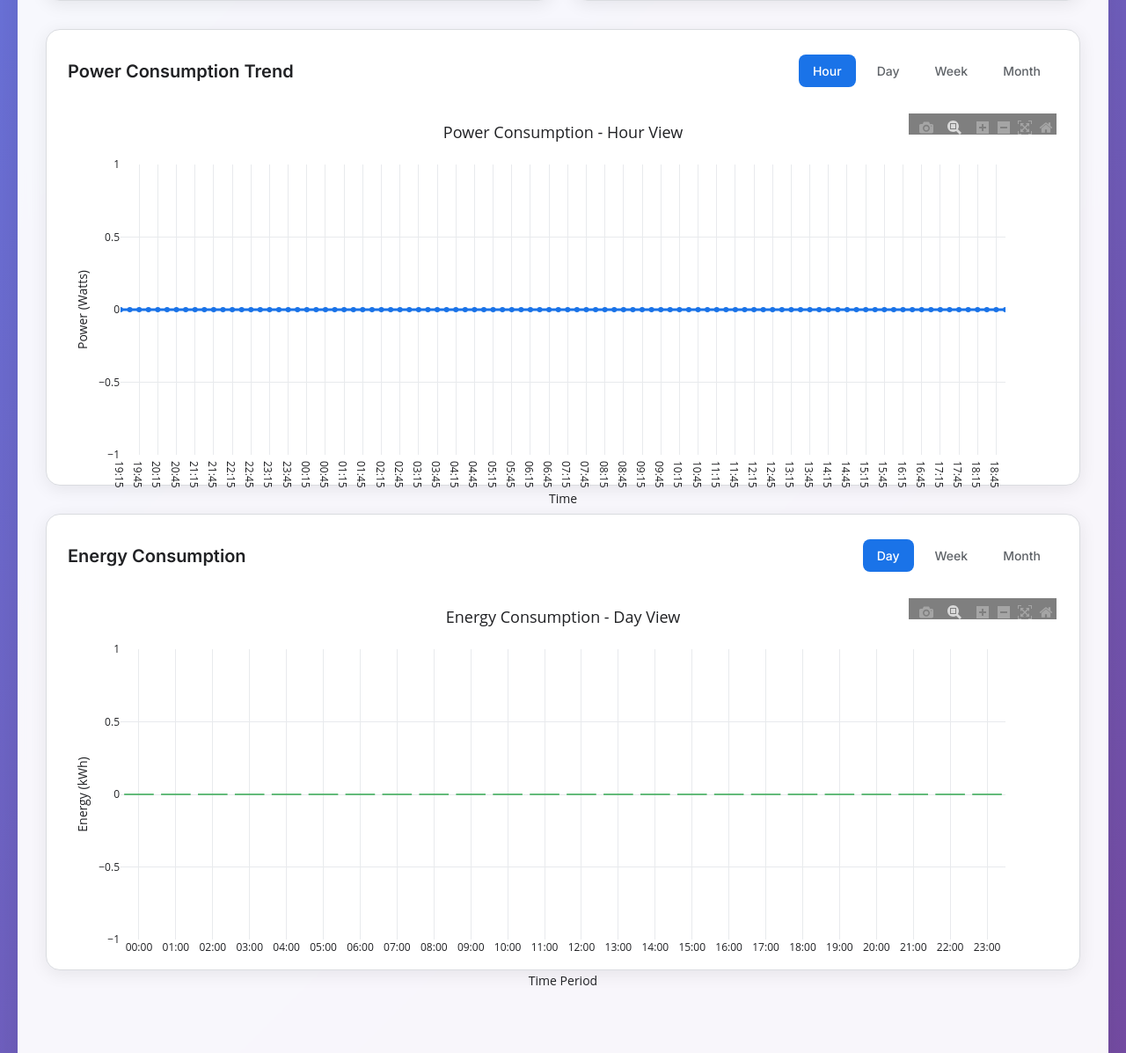
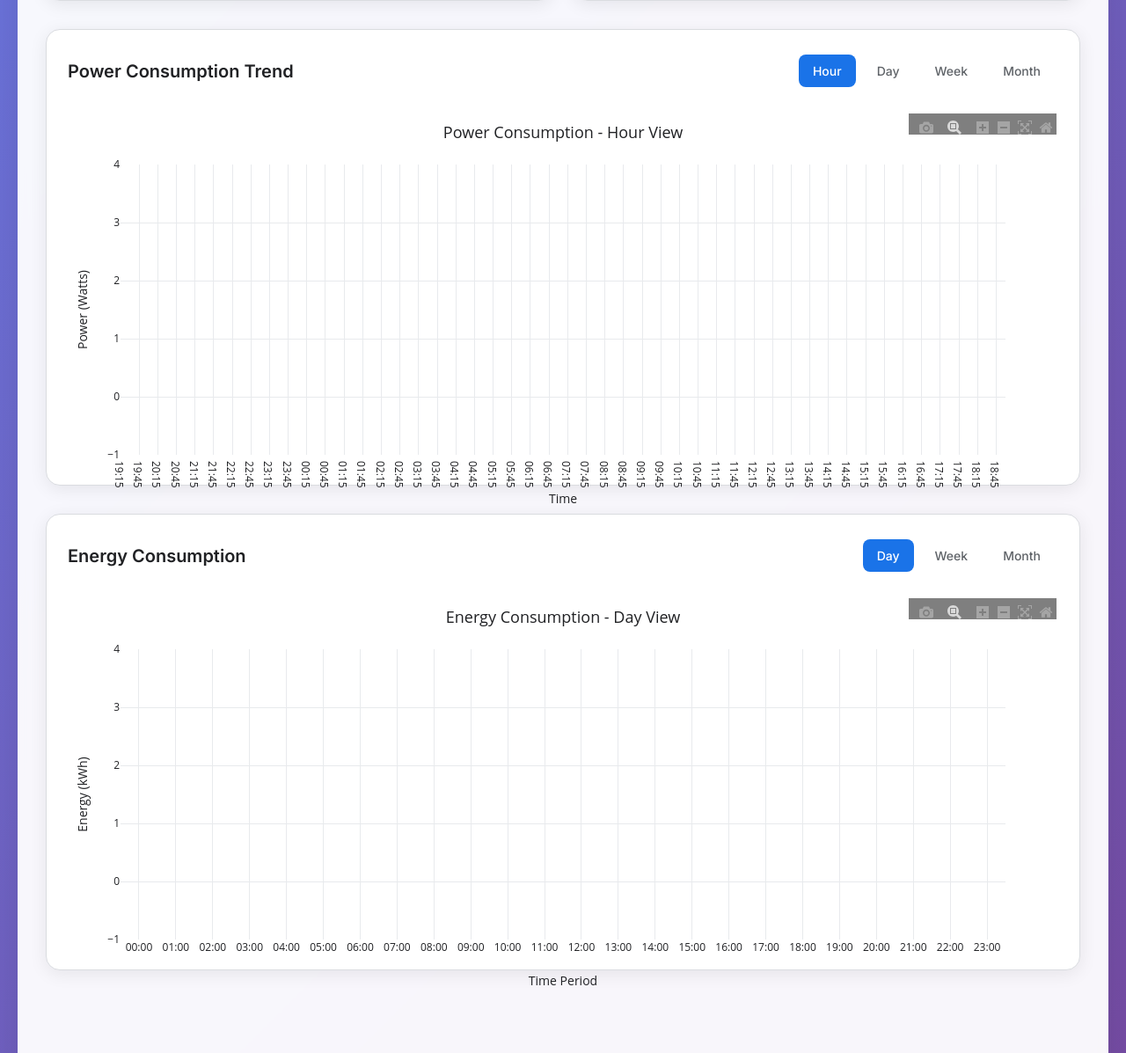
Before and after one commit to TWSOLLTD/PDU, a Flask app: page / in a window 1280 px wide. Shown: the part 829-2026 px from the top of the page at 88% size. Run offline with Flask 3, Linux system fonts and the light colour scheme; data comes from the database, SQL or seed files in the repository; data that the repository does not hold is empty; some libraries are stand-ins or nearby versions.

Commit message:
more graph fixes

```diff
--- a/app.py
+++ b/app.py
@@ -186,7 +186,7 @@ def get_power_data():
                     avg_power = sum(interval_data[target_interval]) / len(interval_data[target_interval])
                     chart_data['power_watts'].append(round(avg_power, 1))
                 else:
-                    chart_data['power_watts'].append(0)  # Use 0 for missing data
+                    chart_data['power_watts'].append(None)  # Use None to show gaps
 
         elif period == 'day':
             # Get last 7 days of data, grouped by day
@@ -216,7 +216,7 @@ def get_power_data():
                     avg_power = sum(daily_data[target_date]) / len(daily_data[target_date])
                     chart_data['power_watts'].append(round(avg_power, 1))
                 else:
-                    chart_data['power_watts'].append(0)
+                    chart_data['power_watts'].append(None)
 
         elif period == 'week':
             # Get last 4 weeks of data, grouped by week
@@ -249,7 +249,7 @@ def get_power_data():
                     avg_power = sum(weekly_data[target_week]) / len(weekly_data[target_week])
                     chart_data['power_watts'].append(round(avg_power, 1))
                 else:
-                    chart_data['power_watts'].append(0)
+                    chart_data['power_watts'].append(None)
 
         elif period == 'month':
             # Get last 12 months of data, grouped by month
@@ -279,7 +279,7 @@ def get_power_data():
                     avg_power = sum(monthly_data[target_month]) / len(monthly_data[target_month])
                     chart_data['power_watts'].append(round(avg_power, 1))
                 else:
-                    chart_data['power_watts'].append(0)
+                    chart_data['power_watts'].append(None)
 
         return jsonify({
             'success': True,
@@ -476,7 +476,7 @@ def get_energy_data():
                     energy_kwh = sum(hourly_data[target_hour]) / 60
                     chart_data['energy_kwh'].append(round(energy_kwh, 3))
                 else:
-                    chart_data['energy_kwh'].append(0)
+                    chart_data['energy_kwh'].append(None)
 
         elif period == 'week':
             # Get daily energy consumption for the last 7 days
@@ -506,7 +506,7 @@ def get_energy_data():
                     energy_kwh = sum(daily_data[target_date]) / 60
                     chart_data['energy_kwh'].append(round(energy_kwh, 3))
                 else:
-                    chart_data['energy_kwh'].append(0)
+                    chart_data['energy_kwh'].append(None)
 
         elif period == 'month':
             # Get daily energy consumption for the last 30 days
@@ -536,7 +536,7 @@ def get_energy_data():
                     energy_kwh = sum(daily_data[target_date]) / 60
                     chart_data['energy_kwh'].append(round(energy_kwh, 3))
                 else:
-                    chart_data['energy_kwh'].append(0)
+                    chart_data['energy_kwh'].append(None)
 
         return jsonify({
             'success': True,
--- a/templates/index.html
+++ b/templates/index.html
@@ -1071,7 +1071,7 @@
                         type: 'scatter',
                         mode: 'lines+markers',
                         name: 'Power (W)',
-                        line: { color: '#1a73e8', width: 3 },
+                        line: { color: '#1a73e8', width: 3, connectgaps: false },
                         marker: { size: 6, color: '#1a73e8' },
                         fill: 'tonexty',
                         fillcolor: 'rgba(26, 115, 232, 0.1)'
@@ -1182,11 +1182,15 @@
             setPeriod(period) {
                 this.currentPeriod = period;
 
-                // Update button highlighting
-                document.querySelectorAll('.btn-period').forEach(btn => {
+                // Update button highlighting for power chart
+                const powerChart = document.querySelectorAll('.chart-card')[0];
+                powerChart.querySelectorAll('.btn-period').forEach(btn => {
                     btn.classList.remove('active');
                 });
-                document.querySelector(`[data-period="${period}"]`).classList.add('active');
+                const targetButton = powerChart.querySelector(`[data-period="${period}"]`);
+                if (targetButton) {
+                    targetButton.classList.add('active');
+                }
 
                 this.loadPowerData();
             }
@@ -1199,7 +1203,10 @@
                 energyChart.querySelectorAll('.btn-period').forEach(btn => {
                     btn.classList.remove('active');
                 });
-                energyChart.querySelector(`[data-period="${period}"]`).classList.add('active');
+                const targetButton = energyChart.querySelector(`[data-period="${period}"]`);
+                if (targetButton) {
+                    targetButton.classList.add('active');
+                }
 
                 this.loadEnergyData();
             }
```
